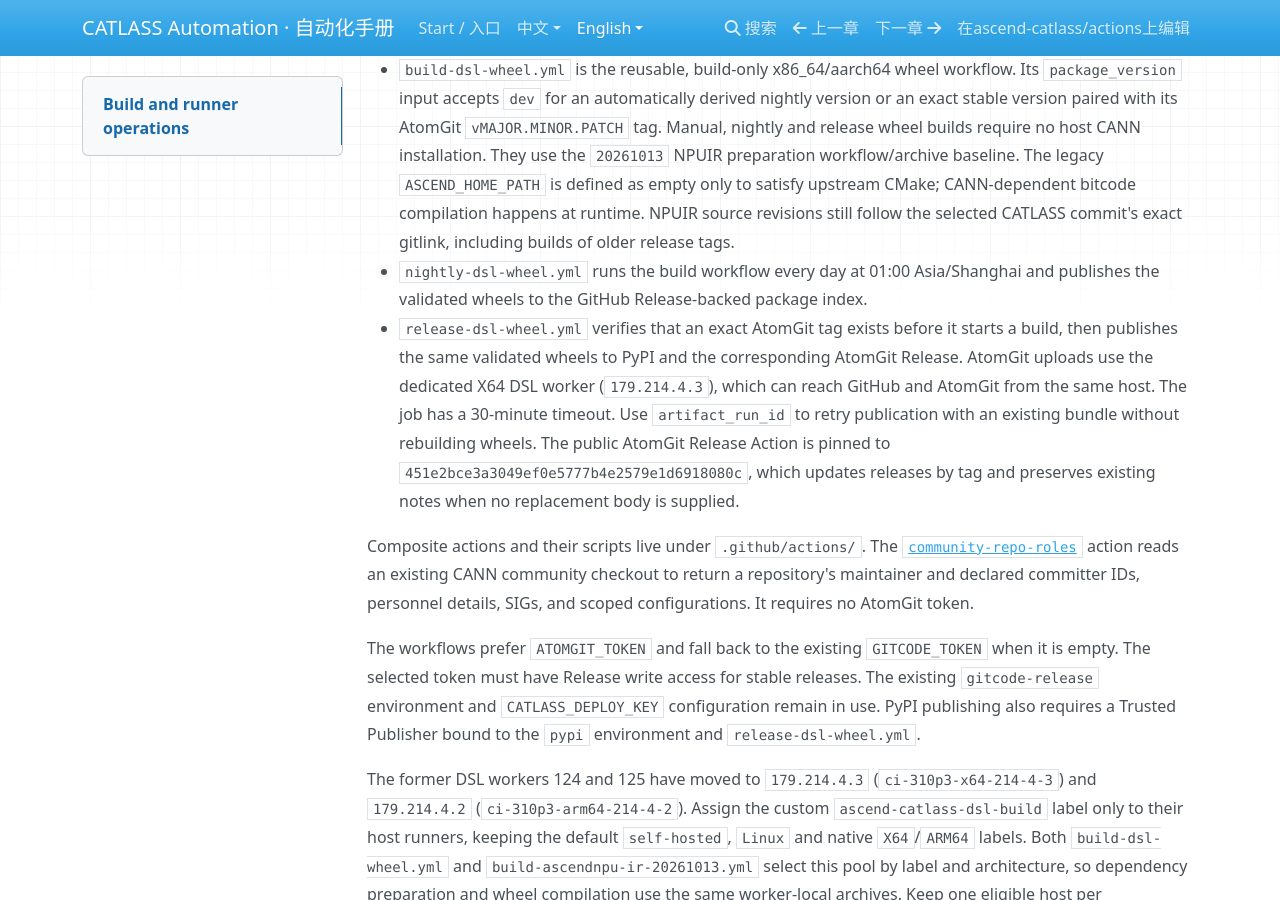
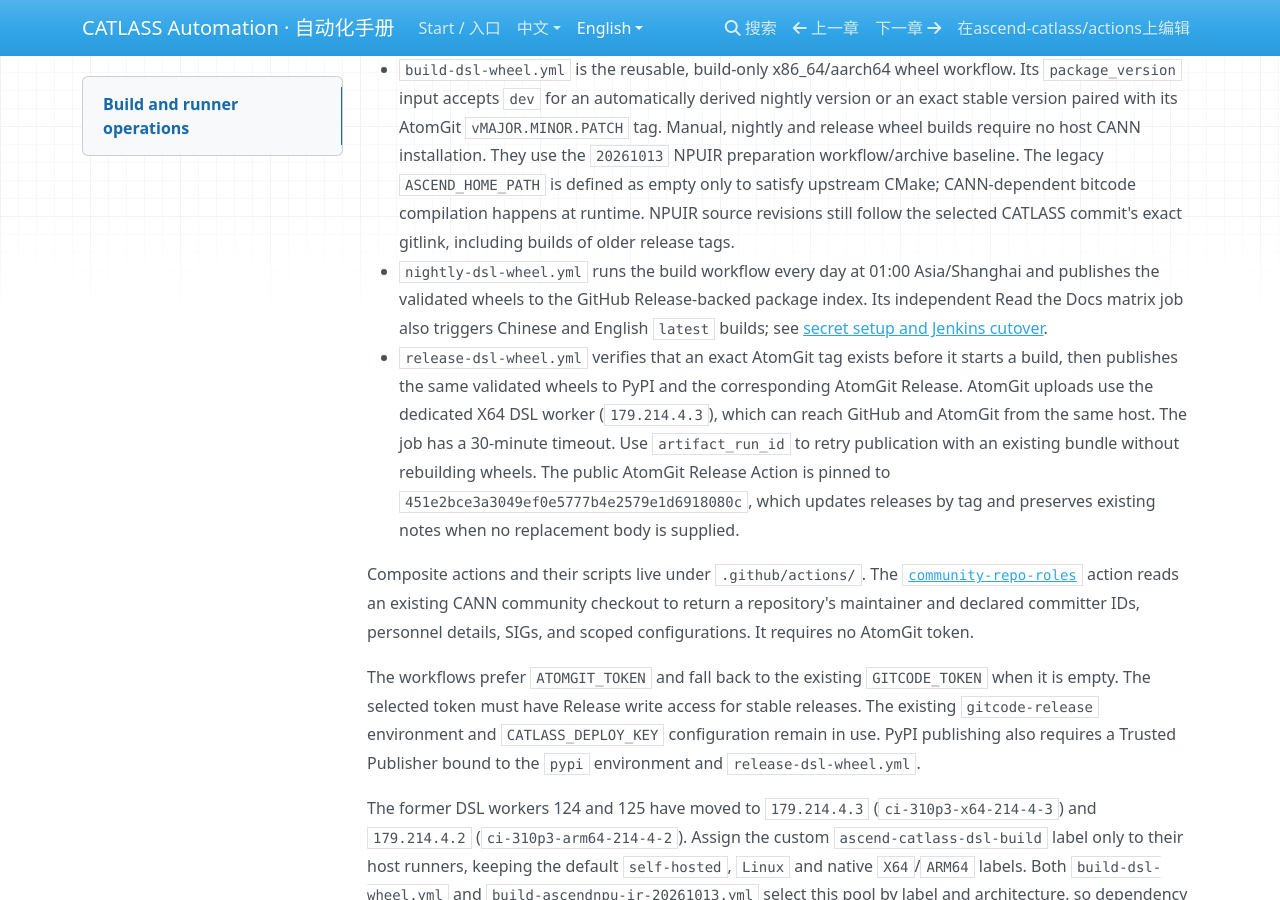
Before and after one commit to ascend-catlass/actions, an MkDocs documentation site: the page built from docs/en/operations.md, in a window 1280 px wide and 900 px high, scrolled down 1628 px. Built offline with MkDocs 1.6.1, drawn with Linux system fonts in a browser that asks for light colours; nearby versions of some CDN libraries.

Commit message:
docs: document daily Read the Docs setup and Jenkins cutover

```diff
--- a/docs/en/operations.md
+++ b/docs/en/operations.md
@@ -86,7 +86,8 @@
   CATLASS commit's exact gitlink, including builds of older release tags.
 - `nightly-dsl-wheel.yml` runs the build workflow every day at 01:00
   Asia/Shanghai and publishes the validated wheels to the GitHub Release-backed
-  package index.
+  package index. Its independent Read the Docs matrix job also triggers Chinese
+  and English `latest` builds; see [secret setup and Jenkins cutover](workflows.md#read-the-docs-daily-builds).
 - `release-dsl-wheel.yml` verifies that an exact AtomGit tag exists before it
   starts a build, then publishes the same validated wheels to PyPI and the
   corresponding AtomGit Release. AtomGit uploads use the dedicated X64 DSL
```
